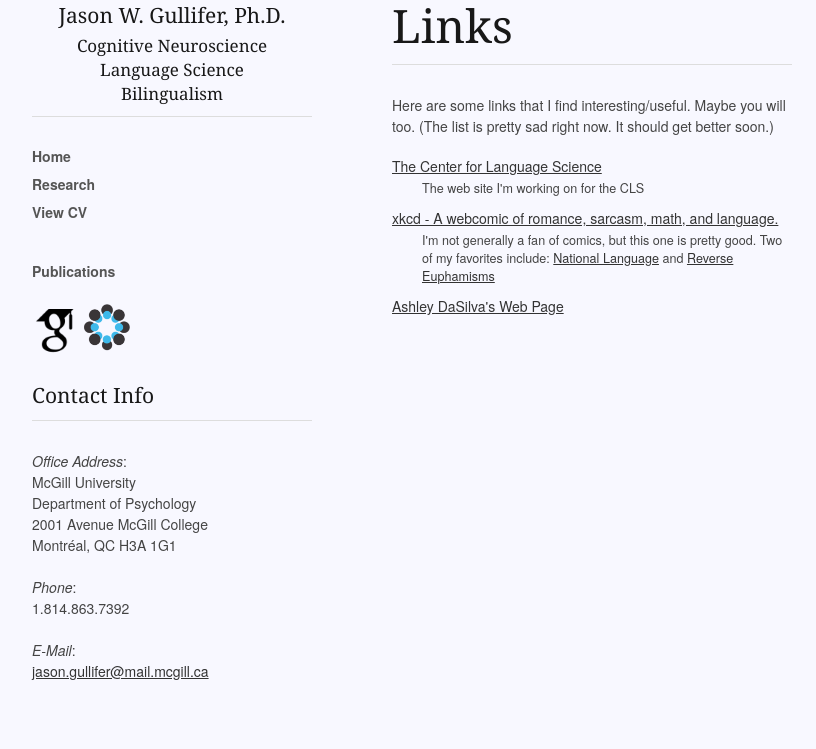
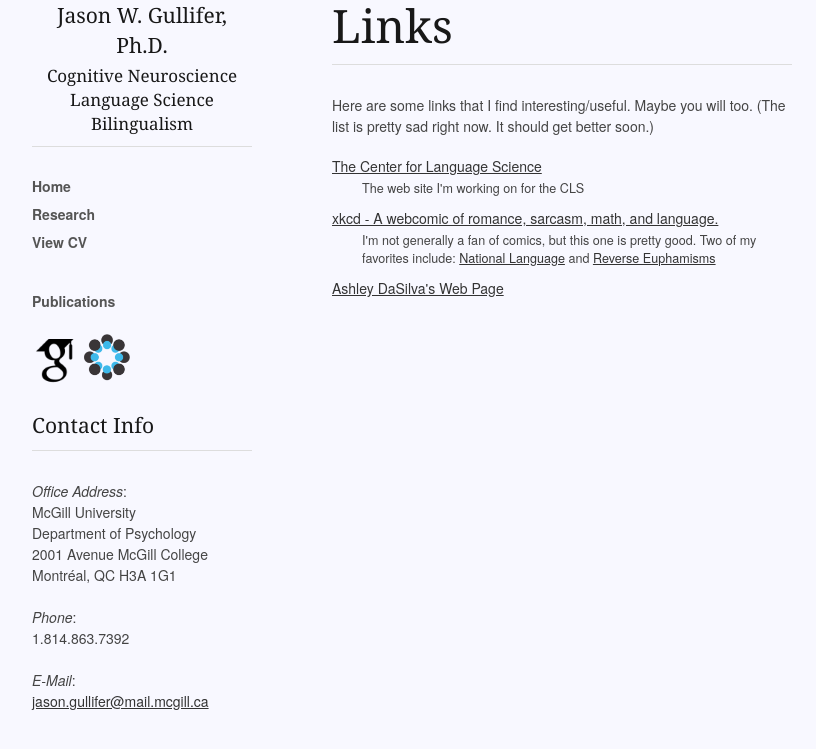
Before and after one commit to jasongullifer/jasongullifer.github.io, a Jekyll site: the page built from links.html, in a window 1280 px wide. Shown: the top 749 px of the page, without its empty margins (138-954 px from the left). Built offline with Jekyll 4.4.1, drawn with Linux system fonts in a browser that asks for light colours; nearby versions of some CDN libraries; Markdown is read by kramdown in place of the engine named in the settings.

Commit message:
four and eight

```diff
--- a/_layouts/default.html
+++ b/_layouts/default.html
@@ -45,7 +45,7 @@
 
 <div class="container">
 
-  <div class="five columns sidebar">
+  <div class="four columns sidebar">
 
       <h4 style="text-align:center">Jason W. Gullifer, Ph.D.</h4>
       <h5 style="text-align:center">Cognitive Neuroscience</h5>
@@ -59,7 +59,7 @@
 		{% include contactinfo.html %}
 
   </div>
-	  <div class="seven columns content offset-by-one">
+	  <div class="eight columns content offset-by-one">
 {{ content }}
 	  </div>
 
```
